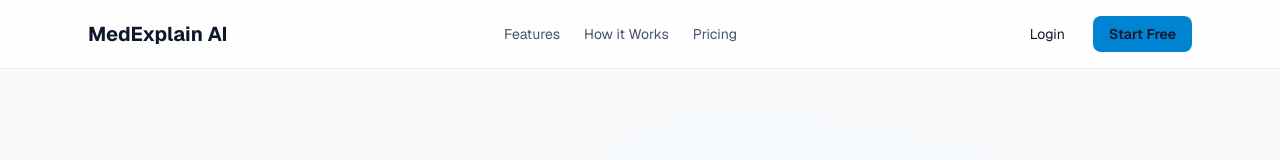
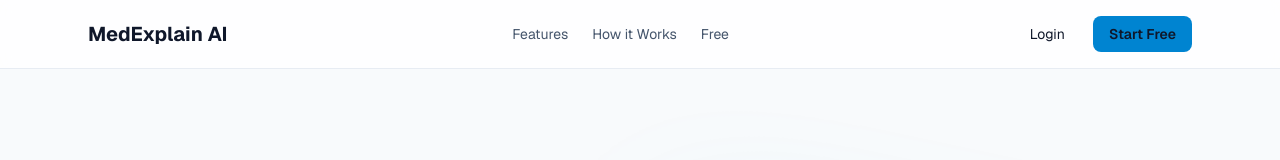
Before and after one commit to ShikharCodex/Mediva, a Next.js app: page / in a window 1280 px wide. Shown: the top 160 px of the page. Built offline with nearby package versions, Linux system fonts and the light colour scheme.

Commit message:
update navbar: change 'Pricing' link text to 'Free'

```diff
--- a/components/shared/navbar.tsx
+++ b/components/shared/navbar.tsx
@@ -10,7 +10,7 @@ export function Navbar() {
         <nav className="hidden items-center gap-6 text-sm text-slate-600 md:flex">
           <a href="#features">Features</a>
           <a href="#how-it-works">How it Works</a>
-          <a href="#pricing">Pricing</a>
+          <a href="#pricing">Free</a>
         </nav>
         <div className="flex items-center gap-3">
           <Link href="/login" className="rounded-lg px-4 py-2 text-sm text-slate-700">
```
